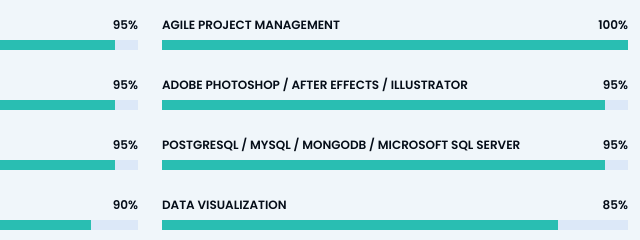
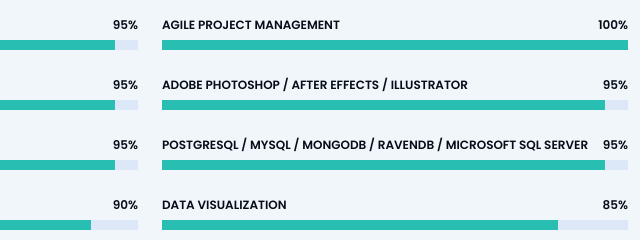
Before and after one commit to thovenkamp/thovenkamp.github.io, a plain HTML site: page index.html in a window 1280 px wide. Shown: the part 1680-1920 px from the top of the page, 640-1280 px from the left. Drawn offline with nearby package versions, Linux system fonts and the light colour scheme.

Commit message:
Added skills

```diff
--- a/index.html
+++ b/index.html
@@ -176,7 +176,7 @@
             </div>
 
             <div class="progress">
-              <span class="skill">PostgreSQL / MySQL / MongoDB / Microsoft SQL Server<i class="val">95%</i></span>
+              <span class="skill">PostgreSQL / MySQL / MongoDB / RavenDB / Microsoft SQL Server<i class="val">95%</i></span>
               <div class="progress-bar-wrap">
                 <div class="progress-bar" role="progressbar" aria-valuenow="95" aria-valuemin="0" aria-valuemax="100"></div>
               </div>
```
